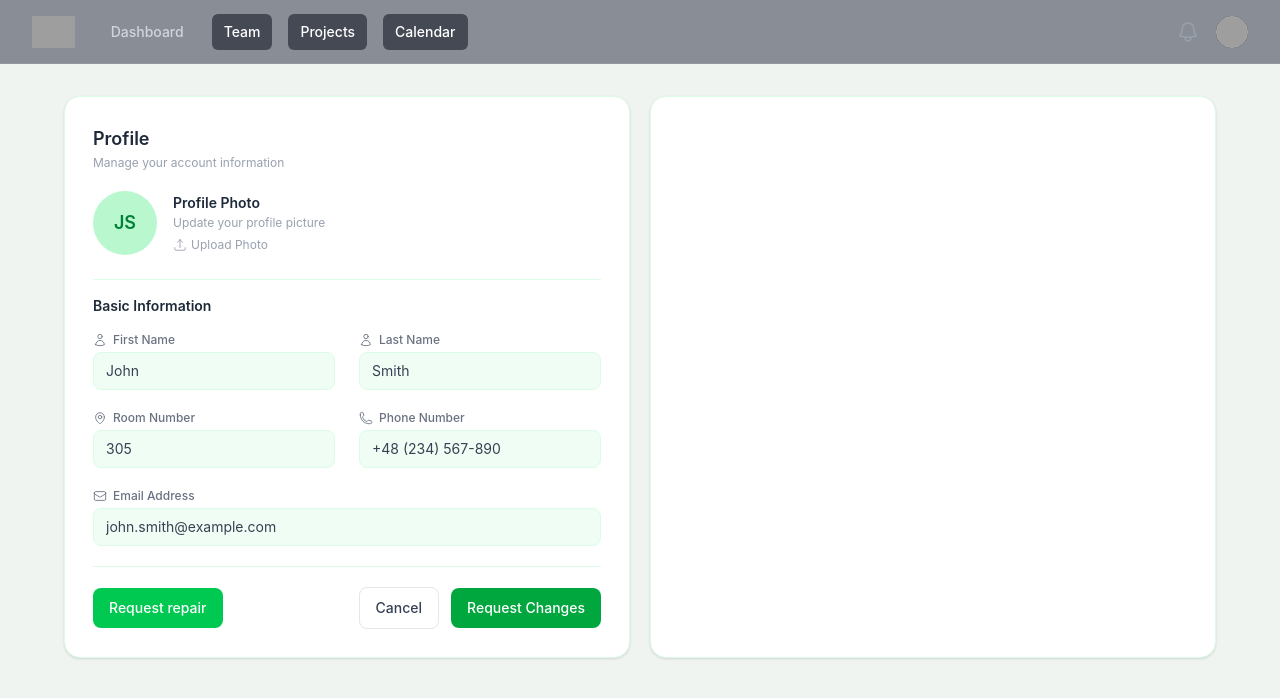
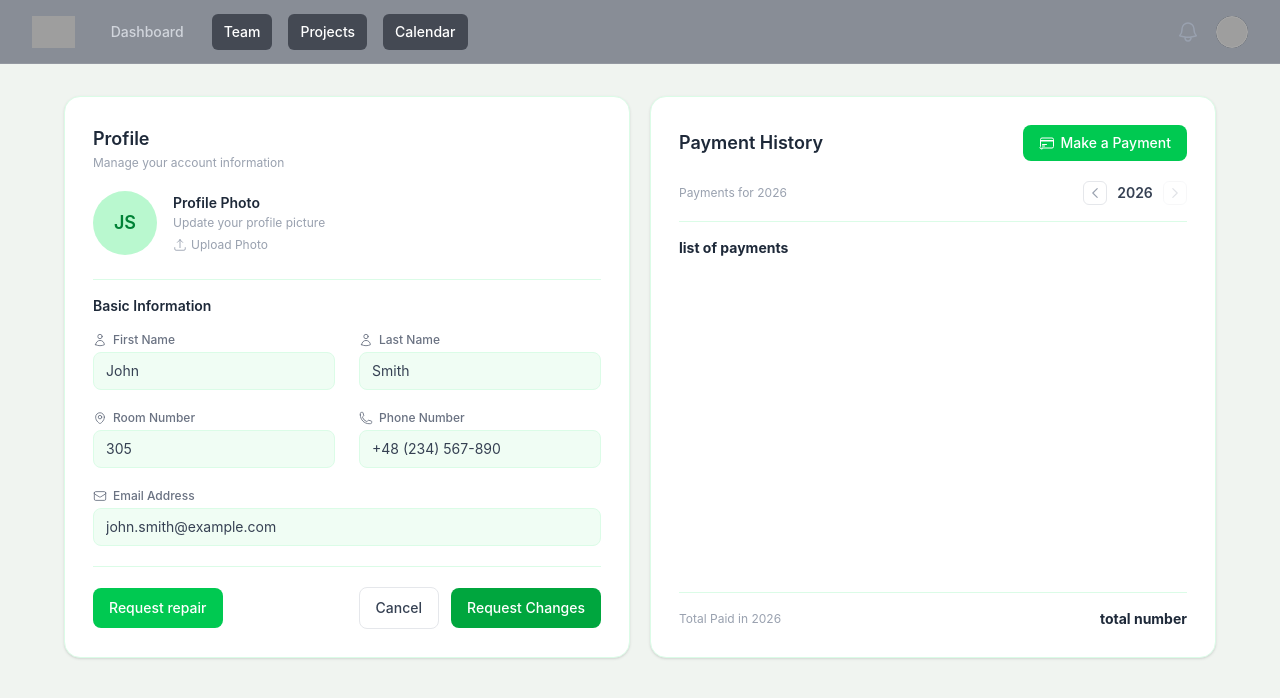
Before and after one commit to Januzao/akademik-plus, a React (Vite) app in the folder frontend/akademik_plus/: page /account in a window 1280 px wide. Shown: the top 698 px of the page. Built offline with nearby package versions, Linux system fonts and the light colour scheme; grey boxes are pictures that could not be loaded.

Commit message:
Frontend: basic payment card with templates

```diff
--- a/frontend/akademik_plus/src/pages/ProfilePage.tsx
+++ b/frontend/akademik_plus/src/pages/ProfilePage.tsx
@@ -1,18 +1,23 @@
+"use client";
+
+import { useState } from "react";
+
+const MIN_YEAR = 2025;
+const MAX_YEAR = 2026;
+
 export default function ProfilePage() {
+  const [year, setYear] = useState(2026);
+
   return (
     <div className="bg-[#f0f4f0] min-h-screen px-8 py-8">
-
-      {/* Two column grid — full width with small margin */}
       <div className="grid grid-cols-2 gap-5 w-full max-w-6xl mx-auto">
 
         {/* Left card */}
         <div className="bg-white rounded-2xl border border-green-100 shadow-sm p-7">
-
-          {/* Card header */}
           <h2 className="text-lg font-semibold text-gray-800">Profile</h2>
           <p className="text-xs text-gray-400 mt-0.5 mb-5">Manage your account information</p>
 
-          {/* Profile photo block */}
+          {/* Profile photo */}
           <div className="flex items-center gap-4 mb-6">
             <div className="size-16 rounded-full bg-green-200 flex items-center justify-center text-green-700 font-semibold text-lg shrink-0">
               JS
@@ -21,20 +26,19 @@ export default function ProfilePage() {
               <span className="text-sm font-semibold text-gray-800">Profile Photo</span>
               <span className="text-xs text-gray-400">Update your profile picture</span>
               <button className="flex items-center gap-1 text-xs text-gray-400 hover:text-gray-600 mt-1 transition-colors">
-                <svg className="size-3.5" fill="none" stroke="currentColor" strokeWidth="1.5" viewBox="0 0 24 24"><path strokeLinecap="round" strokeLinejoin="round" d="M3 16.5v2.25A2.25 2.25 0 0 0 5.25 21h13.5A2.25 2.25 0 0 0 21 18.75V16.5m-13.5-9L12 3m0 0 4.5 4.5M12 3v13.5"/></svg>
+                <svg className="size-3.5" fill="none" stroke="currentColor" strokeWidth="1.5" viewBox="0 0 24 24">
+                  <path strokeLinecap="round" strokeLinejoin="round" d="M3 16.5v2.25A2.25 2.25 0 0 0 5.25 21h13.5A2.25 2.25 0 0 0 21 18.75V16.5m-13.5-9L12 3m0 0 4.5 4.5M12 3v13.5"/>
+                </svg>
                 Upload Photo
               </button>
             </div>
           </div>
 
-          {/* Separation line */}
           <div className="h-px bg-green-100 w-full my-4" />
 
-          {/* Basic Information */}
           <h3 className="text-sm font-semibold text-gray-800 mb-4">Basic Information</h3>
 
           <div className="grid grid-cols-2 gap-x-6 gap-y-5">
-
             {/* First Name */}
             <div className="flex flex-col gap-1">
               <label className="flex items-center gap-1.5 text-xs text-gray-500 font-medium">
@@ -71,7 +75,7 @@ export default function ProfilePage() {
               <input type="text" defaultValue="+48 (234) 567-890" className="bg-green-50 border border-green-100 rounded-lg px-3 py-2 text-sm text-gray-700 outline-none focus:ring-2 focus:ring-green-200" />
             </div>
 
-            {/* Email Address — spans both columns */}
+            {/* Email Address */}
             <div className="flex flex-col gap-1 col-span-2">
               <label className="flex items-center gap-1.5 text-xs text-gray-500 font-medium">
                 <svg className="size-3.5" fill="none" stroke="currentColor" strokeWidth="1.5" viewBox="0 0 24 24"><path strokeLinecap="round" strokeLinejoin="round" d="M21.75 6.75v10.5a2.25 2.25 0 0 1-2.25 2.25h-15a2.25 2.25 0 0 1-2.25-2.25V6.75m19.5 0A2.25 2.25 0 0 0 19.5 4.5h-15a2.25 2.25 0 0 0-2.25 2.25m19.5 0v.243a2.25 2.25 0 0 1-1.07 1.916l-7.5 4.615a2.25 2.25 0 0 1-2.36 0L3.32 8.91a2.25 2.25 0 0 1-1.07-1.916V6.75"/></svg>
@@ -79,10 +83,8 @@ export default function ProfilePage() {
               </label>
               <input type="email" defaultValue="john.smith@example.com" className="bg-green-50 border border-green-100 rounded-lg px-3 py-2 text-sm text-gray-700 outline-none focus:ring-2 focus:ring-green-200" />
             </div>
-
           </div>
 
-          {/* Separation line */}
           <div className="h-px bg-green-100 w-full my-5" />
 
           {/* Action buttons */}
@@ -99,14 +101,64 @@ export default function ProfilePage() {
               </button>
             </div>
           </div>
-
         </div>
 
-        {/* Right card — empty for now */}
-        <div className="bg-white rounded-2xl border border-green-100 shadow-sm p-7">
+        {/* ── Right card — Payment History ── */}
+        <div className="bg-white rounded-2xl border border-green-100 shadow-sm p-7 flex flex-col">
+
+          {/* Card header */}
+          <div className="flex items-center justify-between mb-5">
+            <div>
+              <h2 className="text-lg font-semibold text-gray-800">Payment History</h2>
+            </div>
+            <button className="flex items-center gap-1.5 px-4 py-2 bg-green-500 hover:bg-green-600 text-white text-sm font-medium rounded-lg transition-colors">
+              {/* credit-card icon */}
+              <svg className="size-4" fill="none" stroke="currentColor" strokeWidth="1.5" viewBox="0 0 24 24">
+                <path strokeLinecap="round" strokeLinejoin="round" d="M2.25 8.25h19.5M2.25 9h19.5m-16.5 5.25h6m-6 2.25h3m-3.75 3h15a2.25 2.25 0 0 0 2.25-2.25V6.75A2.25 2.25 0 0 0 19.5 4.5h-15a2.25 2.25 0 0 0-2.25 2.25v10.5A2.25 2.25 0 0 0 4.5 21Z"/>
+              </svg>
+              Make a Payment
+            </button>
+          </div>
+
+          {/* Year navigator */}
+          <div className="flex items-center justify-between mb-4">
+            <span className="text-xs text-gray-400">Payments for {year}</span>
+            <div className="flex items-center gap-2">
+              <button
+                onClick={() => setYear((y) => Math.max(MIN_YEAR, y - 1))}
+                disabled={year <= MIN_YEAR}
+                className="size-6 flex items-center justify-center rounded-md border border-gray-200 text-gray-400 hover:text-gray-600 hover:border-gray-300 disabled:opacity-30 disabled:cursor-not-allowed transition-colors"
+              >
+                <svg className="size-3.5" fill="none" stroke="currentColor" strokeWidth="2" viewBox="0 0 24 24"><path strokeLinecap="round" strokeLinejoin="round" d="M15.75 19.5 8.25 12l7.5-7.5"/></svg>
+              </button>
+              <span className="text-sm font-semibold text-gray-700 w-10 text-center">{year}</span>
+              <button
+                onClick={() => setYear((y) => Math.min(MAX_YEAR, y + 1))}
+                disabled={year >= MAX_YEAR}
+                className="size-6 flex items-center justify-center rounded-md border border-gray-200 text-gray-400 hover:text-gray-600 hover:border-gray-300 disabled:opacity-30 disabled:cursor-not-allowed transition-colors"
+              >
+                <svg className="size-3.5" fill="none" stroke="currentColor" strokeWidth="2" viewBox="0 0 24 24"><path strokeLinecap="round" strokeLinejoin="round" d="m8.25 4.5 7.5 7.5-7.5 7.5"/></svg>
+              </button>
+            </div>
+          </div>
+
+          <div className="h-px bg-green-100 w-full mb-4" />
+
+          {/* Payment list */}
+          <div className="flex-1 flex flex-col gap-0 overflow-y-auto">
+            <span className="text-sm font-bold text-gray-800">list of payments</span>
+          </div>
+
+          {/* Footer total */}
+          <div className="h-px bg-green-100 w-full mt-4 mb-4" />
+          <div className="flex items-center justify-between">
+            <span className="text-xs text-gray-400">Total Paid in {year}</span>
+            <span className="text-sm font-bold text-gray-800">total number</span>
+          </div>
+
         </div>
 
       </div>
     </div>
-  )
+  );
 }
```
